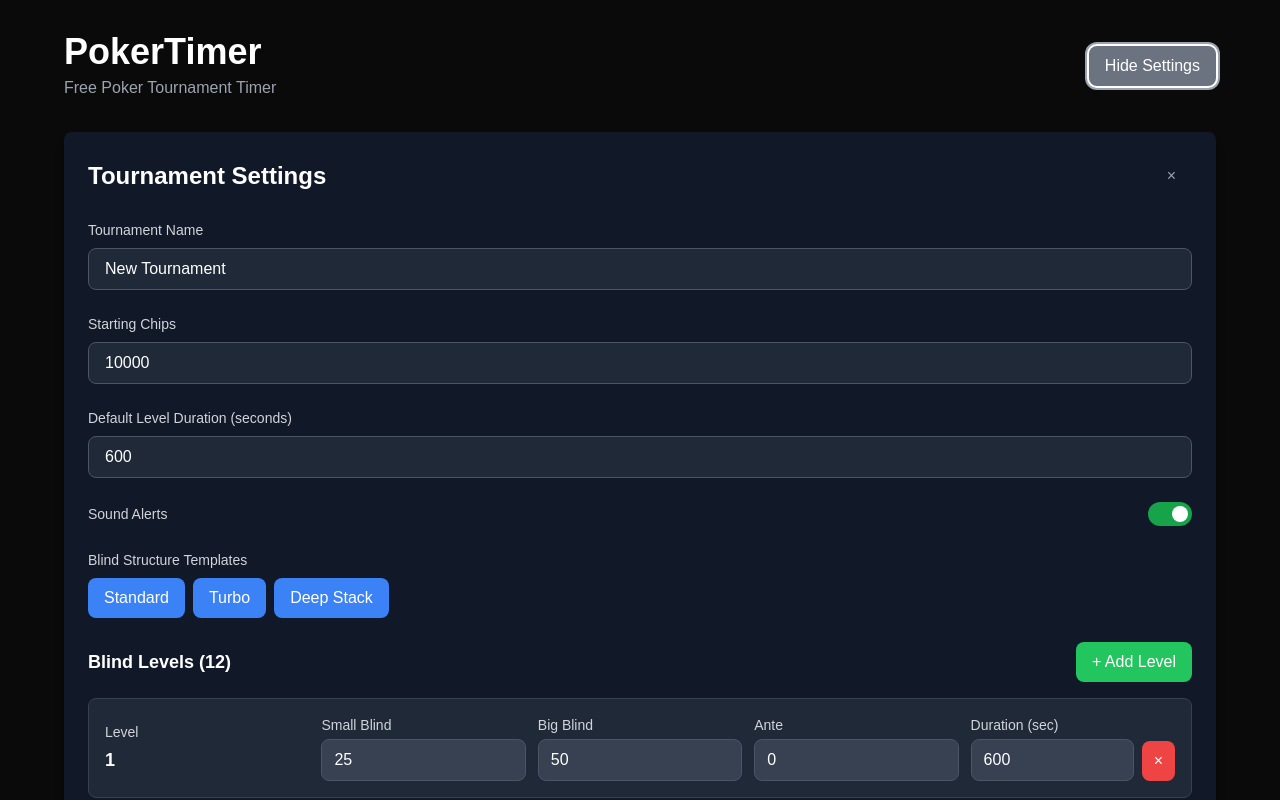
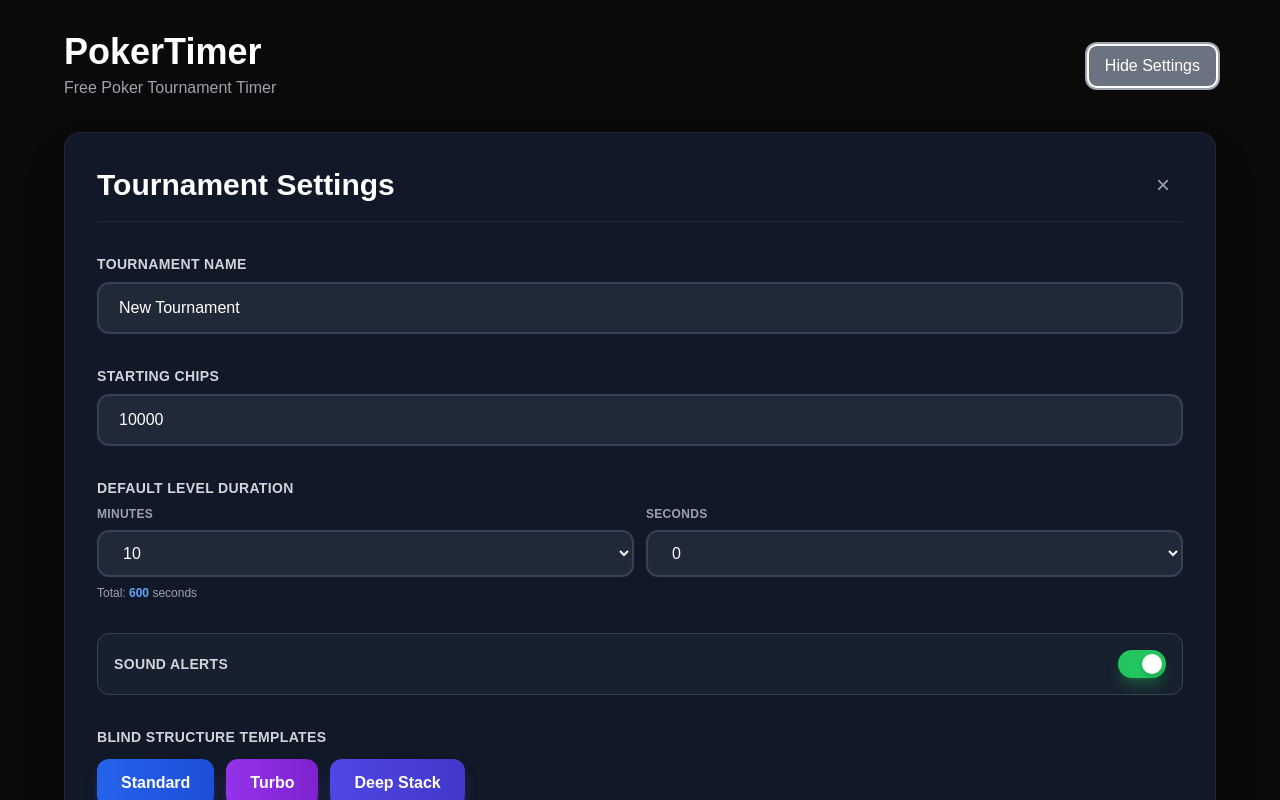
Before and after one commit to jipjab/4Poker, a Next.js app: page / in a window 1280 px wide. Both pictures are taken after a click on the button "Settings". Shown: the top 800 px of the page. Built offline with nearby package versions, Linux system fonts and the light colour scheme.

Commit message:
Changed the look of the form and fields

```diff
--- a/components/BlindLevelsEditor.tsx
+++ b/components/BlindLevelsEditor.tsx
@@ -1,7 +1,9 @@
 'use client'
 
-import { useState } from 'react'
+import { useState, useEffect } from 'react'
 import type { BlindLevel } from '@/lib/types'
+import { DurationPicker } from './DurationPicker'
+import { secondsToMinutesAndSeconds, minutesAndSecondsToSeconds } from '@/lib/timeHelpers'
 
 interface BlindLevelsEditorProps {
   blindLevels: BlindLevel[]
@@ -63,15 +65,15 @@ export const BlindLevelsEditor = ({
   }
 
   return (
-    <div className="space-y-4">
-      <div className="flex justify-between items-center">
-        <h3 className="text-lg font-semibold text-gray-900 dark:text-white">
-          Blind Levels ({levels.length})
+    <div className="space-y-6">
+      <div className="flex justify-between items-center pb-4 border-b border-gray-800">
+        <h3 className="text-xl font-bold text-white">
+          Blind Levels <span className="text-blue-400">({levels.length})</span>
         </h3>
         <button
           onClick={handleAddLevel}
           onKeyDown={(e) => handleKeyDown(e, handleAddLevel)}
-          className="px-4 py-2 bg-green-600 hover:bg-green-700 dark:bg-green-500 dark:hover:bg-green-600 text-white rounded-lg transition-colors focus:outline-none focus:ring-2 focus:ring-green-500 focus:ring-offset-2"
+          className="px-6 py-3 bg-gradient-to-r from-green-600 to-green-700 hover:from-green-500 hover:to-green-600 text-white rounded-xl font-semibold shadow-lg shadow-green-500/30 transition-all duration-200 hover:scale-105 focus:outline-none focus:ring-2 focus:ring-green-500 focus:ring-offset-2 focus:ring-offset-gray-900"
           aria-label="Add blind level"
           tabIndex={0}
         >
@@ -79,24 +81,24 @@ export const BlindLevelsEditor = ({
         </button>
       </div>
 
-      <div className="space-y-2 max-h-96 overflow-y-auto">
+      <div className="space-y-4 max-h-96 overflow-y-auto pr-2">
         {levels.map((level, index) => (
           <div
             key={index}
-            className="bg-gray-100 dark:bg-gray-800 rounded-lg p-4 border border-gray-300 dark:border-gray-700"
+            className="bg-gray-800/50 rounded-xl p-5 border-2 border-gray-700 hover:border-gray-600 transition-all duration-200 shadow-lg"
           >
-            <div className="grid grid-cols-2 md:grid-cols-5 gap-3 items-center">
+            <div className="grid grid-cols-2 md:grid-cols-5 gap-4 items-end">
               <div className="col-span-2 md:col-span-1">
-                <label className="block text-sm font-medium text-gray-700 dark:text-gray-300 mb-1">
+                <label className="block text-xs font-semibold text-gray-400 mb-2 uppercase tracking-wide">
                   Level
                 </label>
-                <div className="text-lg font-semibold text-gray-900 dark:text-white">
+                <div className="text-2xl font-bold text-blue-400 bg-gray-900 px-4 py-3 rounded-xl text-center">
                   {level.level}
                 </div>
               </div>
 
               <div>
-                <label className="block text-sm font-medium text-gray-700 dark:text-gray-300 mb-1">
+                <label className="block text-xs font-semibold text-gray-400 mb-2 uppercase tracking-wide">
                   Small Blind
                 </label>
                 <input
@@ -106,12 +108,12 @@ export const BlindLevelsEditor = ({
                   onChange={(e) =>
                     handleUpdateLevel(index, 'smallBlind', parseInt(e.target.value) || 1)
                   }
-                  className="w-full px-3 py-2 border border-gray-300 dark:border-gray-600 rounded-lg bg-white dark:bg-gray-700 text-gray-900 dark:text-white focus:outline-none focus:ring-2 focus:ring-blue-500"
+                  className="w-full px-4 py-3 bg-gray-900 border-2 border-gray-700 rounded-xl text-white focus:outline-none focus:border-blue-500 focus:ring-2 focus:ring-blue-500/20 transition-all duration-200 hover:border-gray-600"
                 />
               </div>
 
               <div>
-                <label className="block text-sm font-medium text-gray-700 dark:text-gray-300 mb-1">
+                <label className="block text-xs font-semibold text-gray-400 mb-2 uppercase tracking-wide">
                   Big Blind
                 </label>
                 <input
@@ -121,12 +123,12 @@ export const BlindLevelsEditor = ({
                   onChange={(e) =>
                     handleUpdateLevel(index, 'bigBlind', parseInt(e.target.value) || 1)
                   }
-                  className="w-full px-3 py-2 border border-gray-300 dark:border-gray-600 rounded-lg bg-white dark:bg-gray-700 text-gray-900 dark:text-white focus:outline-none focus:ring-2 focus:ring-blue-500"
+                  className="w-full px-4 py-3 bg-gray-900 border-2 border-gray-700 rounded-xl text-white focus:outline-none focus:border-blue-500 focus:ring-2 focus:ring-blue-500/20 transition-all duration-200 hover:border-gray-600"
                 />
               </div>
 
               <div>
-                <label className="block text-sm font-medium text-gray-700 dark:text-gray-300 mb-1">
+                <label className="block text-xs font-semibold text-gray-400 mb-2 uppercase tracking-wide">
                   Ante
                 </label>
                 <input
@@ -136,23 +138,27 @@ export const BlindLevelsEditor = ({
                   onChange={(e) =>
                     handleUpdateLevel(index, 'ante', parseInt(e.target.value) || 0)
                   }
-                  className="w-full px-3 py-2 border border-gray-300 dark:border-gray-600 rounded-lg bg-white dark:bg-gray-700 text-gray-900 dark:text-white focus:outline-none focus:ring-2 focus:ring-blue-500"
+                  className="w-full px-4 py-3 bg-gray-900 border-2 border-gray-700 rounded-xl text-white focus:outline-none focus:border-blue-500 focus:ring-2 focus:ring-blue-500/20 transition-all duration-200 hover:border-gray-600"
                 />
               </div>
 
-              <div className="flex items-end gap-2">
+              <div className="flex items-end gap-3">
                 <div className="flex-1">
-                  <label className="block text-sm font-medium text-gray-700 dark:text-gray-300 mb-1">
-                    Duration (sec)
+                  <label className="block text-xs font-semibold text-gray-400 mb-2 uppercase tracking-wide">
+                    Duration
                   </label>
-                  <input
-                    type="number"
-                    min="1"
-                    value={level.duration}
-                    onChange={(e) =>
-                      handleUpdateLevel(index, 'duration', parseInt(e.target.value) || 60)
-                    }
-                    className="w-full px-3 py-2 border border-gray-300 dark:border-gray-600 rounded-lg bg-white dark:bg-gray-700 text-gray-900 dark:text-white focus:outline-none focus:ring-2 focus:ring-blue-500"
+                  <DurationPicker
+                    minutes={secondsToMinutesAndSeconds(level.duration).minutes}
+                    seconds={secondsToMinutesAndSeconds(level.duration).seconds}
+                    onMinutesChange={(mins) => {
+                      const secs = secondsToMinutesAndSeconds(level.duration).seconds
+                      handleUpdateLevel(index, 'duration', minutesAndSecondsToSeconds(mins, secs))
+                    }}
+                    onSecondsChange={(secs) => {
+                      const mins = secondsToMinutesAndSeconds(level.duration).minutes
+                      handleUpdateLevel(index, 'duration', minutesAndSecondsToSeconds(mins, secs))
+                    }}
+                    compact={true}
                   />
                 </div>
 
@@ -160,7 +166,7 @@ export const BlindLevelsEditor = ({
                   <button
                     onClick={() => handleRemoveLevel(index)}
                     onKeyDown={(e) => handleKeyDown(e, () => handleRemoveLevel(index))}
-                    className="px-3 py-2 bg-red-600 hover:bg-red-700 dark:bg-red-500 dark:hover:bg-red-600 text-white rounded-lg transition-colors focus:outline-none focus:ring-2 focus:ring-red-500 focus:ring-offset-2"
+                    className="w-12 h-12 flex items-center justify-center bg-gradient-to-r from-red-600 to-red-700 hover:from-red-500 hover:to-red-600 text-white rounded-xl font-bold text-xl shadow-lg shadow-red-500/30 transition-all duration-200 hover:scale-110 focus:outline-none focus:ring-2 focus:ring-red-500 focus:ring-offset-2 focus:ring-offset-gray-900"
                     aria-label={`Remove level ${level.level}`}
                     tabIndex={0}
                   >
--- /dev/null
+++ b/components/DurationPicker.tsx
@@ -0,0 +1,112 @@
+'use client'
+
+interface DurationPickerProps {
+  minutes: number
+  seconds: number
+  onMinutesChange: (minutes: number) => void
+  onSecondsChange: (seconds: number) => void
+  compact?: boolean
+}
+
+export const DurationPicker = ({
+  minutes,
+  seconds,
+  onMinutesChange,
+  onSecondsChange,
+  compact = false,
+}: DurationPickerProps) => {
+  // Generate options for minutes (0-59)
+  const minuteOptions = Array.from({ length: 60 }, (_, i) => i)
+  const secondOptions = Array.from({ length: 60 }, (_, i) => i)
+
+  const handleKeyDown = (event: React.KeyboardEvent, action: () => void) => {
+    if (event.key === 'Enter' || event.key === ' ') {
+      event.preventDefault()
+      action()
+    }
+  }
+
+  const selectClass = compact
+    ? 'w-full px-3 py-2.5 bg-gray-800 border-2 border-gray-700 rounded-xl text-white text-sm cursor-pointer focus:outline-none focus:border-blue-500 focus:ring-2 focus:ring-blue-500/20 transition-all duration-200 hover:border-gray-600'
+    : 'w-full px-5 py-3 bg-gray-800 border-2 border-gray-700 rounded-xl text-white cursor-pointer focus:outline-none focus:border-blue-500 focus:ring-2 focus:ring-blue-500/20 transition-all duration-200 hover:border-gray-600'
+
+  if (compact) {
+    return (
+      <div className="grid grid-cols-2 gap-2">
+        <div>
+          <label className="block text-xs font-semibold text-gray-400 mb-2 uppercase tracking-wide">Min</label>
+          <select
+            value={minutes}
+            onChange={(e) => onMinutesChange(parseInt(e.target.value))}
+            onKeyDown={(e) => handleKeyDown(e, () => {})}
+            className={selectClass}
+            aria-label="Minutes"
+            tabIndex={0}
+          >
+            {minuteOptions.map((min) => (
+              <option key={min} value={min}>
+                {min}
+              </option>
+            ))}
+          </select>
+        </div>
+        <div>
+          <label className="block text-xs font-semibold text-gray-400 mb-2 uppercase tracking-wide">Sec</label>
+          <select
+            value={seconds}
+            onChange={(e) => onSecondsChange(parseInt(e.target.value))}
+            onKeyDown={(e) => handleKeyDown(e, () => {})}
+            className={selectClass}
+            aria-label="Seconds"
+            tabIndex={0}
+          >
+            {secondOptions.map((sec) => (
+              <option key={sec} value={sec}>
+                {sec}
+              </option>
+            ))}
+          </select>
+        </div>
+      </div>
+    )
+  }
+
+  return (
+    <div className="flex gap-3">
+      <div className="flex-1">
+        <label className="block text-xs font-semibold text-gray-400 mb-2 uppercase tracking-wide">Minutes</label>
+        <select
+          value={minutes}
+          onChange={(e) => onMinutesChange(parseInt(e.target.value))}
+          onKeyDown={(e) => handleKeyDown(e, () => {})}
+          className={selectClass}
+          aria-label="Minutes"
+          tabIndex={0}
+        >
+          {minuteOptions.map((min) => (
+            <option key={min} value={min}>
+              {min}
+            </option>
+          ))}
+        </select>
+      </div>
+      <div className="flex-1">
+        <label className="block text-xs font-semibold text-gray-400 mb-2 uppercase tracking-wide">Seconds</label>
+        <select
+          value={seconds}
+          onChange={(e) => onSecondsChange(parseInt(e.target.value))}
+          onKeyDown={(e) => handleKeyDown(e, () => {})}
+          className={selectClass}
+          aria-label="Seconds"
+          tabIndex={0}
+        >
+          {secondOptions.map((sec) => (
+            <option key={sec} value={sec}>
+              {sec}
+            </option>
+          ))}
+        </select>
+      </div>
+    </div>
+  )
+}
--- a/components/TournamentSettings.tsx
+++ b/components/TournamentSettings.tsx
@@ -1,8 +1,10 @@
 'use client'
 
-import { useState, useEffect } from 'react'
+import { useState, useEffect, useRef } from 'react'
 import type { TournamentConfig } from '@/lib/types'
 import { BlindLevelsEditor } from './BlindLevelsEditor'
+import { DurationPicker } from './DurationPicker'
+import { secondsToMinutesAndSeconds, minutesAndSecondsToSeconds } from '@/lib/timeHelpers'
 import {
   defaultTournamentConfig,
   createDefaultBlindStructure,
@@ -22,18 +24,40 @@ export const TournamentSettings = ({ config, onSave, onClose }: TournamentSettin
   const [localConfig, setLocalConfig] = useState<TournamentConfig>(config)
   const [errors, setErrors] = useState<string[]>([])
   const [showSavedConfigs, setShowSavedConfigs] = useState(false)
+  const isInitialMount = useRef(true)
+
+  // Convert default duration to minutes and seconds
+  const initialDurationParts = secondsToMinutesAndSeconds(config.defaultLevelDuration)
+  const [defaultMinutes, setDefaultMinutes] = useState(initialDurationParts.minutes)
+  const [defaultSeconds, setDefaultSeconds] = useState(initialDurationParts.seconds)
+
+  const handleUpdate = (updates: Partial<TournamentConfig>) => {
+    setLocalConfig((prev) => ({ ...prev, ...updates }))
+    setErrors([])
+  }
 
   useEffect(() => {
     const saved = loadCurrentTournament()
     if (saved) {
       setLocalConfig(saved)
+      const durationParts = secondsToMinutesAndSeconds(saved.defaultLevelDuration)
+      setDefaultMinutes(durationParts.minutes)
+      setDefaultSeconds(durationParts.seconds)
     }
+    isInitialMount.current = false
   }, [])
 
-  const handleUpdate = (updates: Partial<TournamentConfig>) => {
-    setLocalConfig((prev) => ({ ...prev, ...updates }))
-    setErrors([])
-  }
+  // Update duration when minutes or seconds change (skip on initial mount)
+  useEffect(() => {
+    if (isInitialMount.current) {
+      return
+    }
+    const totalSeconds = minutesAndSecondsToSeconds(defaultMinutes, defaultSeconds)
+    if (totalSeconds > 0 && totalSeconds !== localConfig.defaultLevelDuration) {
+      handleUpdate({ defaultLevelDuration: totalSeconds })
+    }
+    // eslint-disable-next-line react-hooks/exhaustive-deps
+  }, [defaultMinutes, defaultSeconds])
 
   const handleSave = () => {
     const validation = validateTournamentConfig(localConfig)
@@ -73,50 +97,50 @@ export const TournamentSettings = ({ config, onSave, onClose }: TournamentSettin
   const savedConfigs = getAllTournamentConfigs()
 
   return (
-    <div className="space-y-6 bg-white dark:bg-gray-900 p-6 rounded-lg shadow-lg">
-      <div className="flex justify-between items-center">
-        <h2 className="text-2xl font-bold text-gray-900 dark:text-white">Tournament Settings</h2>
+    <div className="space-y-8 bg-gray-900 p-8 rounded-2xl shadow-2xl border border-gray-800">
+      <div className="flex justify-between items-center pb-4 border-b border-gray-800">
+        <h2 className="text-3xl font-bold text-white">Tournament Settings</h2>
         {onClose && (
           <button
             onClick={onClose}
             onKeyDown={(e) => handleKeyDown(e, onClose)}
-            className="px-4 py-2 text-gray-600 dark:text-gray-400 hover:text-gray-900 dark:hover:text-white"
+            className="w-10 h-10 flex items-center justify-center text-gray-400 hover:text-white hover:bg-gray-800 rounded-lg transition-all duration-200"
             aria-label="Close settings"
             tabIndex={0}
           >
-            ×
+            <span className="text-2xl">×</span>
           </button>
         )}
       </div>
 
       {/* Error Display */}
       {errors.length > 0 && (
-        <div className="bg-red-100 dark:bg-red-900/30 border border-red-400 dark:border-red-700 rounded-lg p-4">
-          <ul className="list-disc list-inside text-red-800 dark:text-red-300 space-y-1">
+        <div className="bg-red-900/30 border-2 border-red-700/50 rounded-xl p-5 backdrop-blur-sm">
+          <ul className="list-disc list-inside text-red-300 space-y-2 text-sm">
             {errors.map((error, index) => (
-              <li key={index}>{error}</li>
+              <li key={index} className="font-medium">{error}</li>
             ))}
           </ul>
         </div>
       )}
 
       {/* Tournament Name */}
-      <div>
-        <label className="block text-sm font-medium text-gray-700 dark:text-gray-300 mb-2">
+      <div className="space-y-2">
+        <label className="block text-sm font-semibold text-gray-300 uppercase tracking-wide">
           Tournament Name
         </label>
         <input
           type="text"
           value={localConfig.name}
           onChange={(e) => handleUpdate({ name: e.target.value })}
-          className="w-full px-4 py-2 border border-gray-300 dark:border-gray-600 rounded-lg bg-white dark:bg-gray-800 text-gray-900 dark:text-white focus:outline-none focus:ring-2 focus:ring-blue-500"
+          className="w-full px-5 py-3 bg-gray-800 border-2 border-gray-700 rounded-xl text-white placeholder-gray-500 focus:outline-none focus:border-blue-500 focus:ring-2 focus:ring-blue-500/20 transition-all duration-200"
           placeholder="Enter tournament name"
         />
       </div>
 
       {/* Starting Chips */}
-      <div>
-        <label className="block text-sm font-medium text-gray-700 dark:text-gray-300 mb-2">
+      <div className="space-y-2">
+        <label className="block text-sm font-semibold text-gray-300 uppercase tracking-wide">
           Starting Chips
         </label>
         <input
@@ -124,29 +148,30 @@ export const TournamentSettings = ({ config, onSave, onClose }: TournamentSettin
           min="1"
           value={localConfig.startingChips}
           onChange={(e) => handleUpdate({ startingChips: parseInt(e.target.value) || 1000 })}
-          className="w-full px-4 py-2 border border-gray-300 dark:border-gray-600 rounded-lg bg-white dark:bg-gray-800 text-gray-900 dark:text-white focus:outline-none focus:ring-2 focus:ring-blue-500"
+          className="w-full px-5 py-3 bg-gray-800 border-2 border-gray-700 rounded-xl text-white focus:outline-none focus:border-blue-500 focus:ring-2 focus:ring-blue-500/20 transition-all duration-200"
         />
       </div>
 
       {/* Default Level Duration */}
-      <div>
-        <label className="block text-sm font-medium text-gray-700 dark:text-gray-300 mb-2">
-          Default Level Duration (seconds)
+      <div className="space-y-2">
+        <label className="block text-sm font-semibold text-gray-300 uppercase tracking-wide">
+          Default Level Duration
         </label>
-        <input
-          type="number"
-          min="1"
-          value={localConfig.defaultLevelDuration}
-          onChange={(e) =>
-            handleUpdate({ defaultLevelDuration: parseInt(e.target.value) || 600 })
-          }
-          className="w-full px-4 py-2 border border-gray-300 dark:border-gray-600 rounded-lg bg-white dark:bg-gray-800 text-gray-900 dark:text-white focus:outline-none focus:ring-2 focus:ring-blue-500"
+        <DurationPicker
+          minutes={defaultMinutes}
+          seconds={defaultSeconds}
+          onMinutesChange={(mins) => setDefaultMinutes(mins)}
+          onSecondsChange={(secs) => setDefaultSeconds(secs)}
+          compact={false}
         />
+        <p className="text-xs text-gray-400 mt-2">
+          Total: <span className="font-semibold text-blue-400">{minutesAndSecondsToSeconds(defaultMinutes, defaultSeconds)}</span> seconds
+        </p>
       </div>
 
       {/* Sound Alerts Toggle */}
-      <div className="flex items-center justify-between">
-        <label className="text-sm font-medium text-gray-700 dark:text-gray-300">
+      <div className="flex items-center justify-between p-4 bg-gray-800/50 rounded-xl border border-gray-700">
+        <label className="text-sm font-semibold text-gray-300 uppercase tracking-wide">
           Sound Alerts
         </label>
         <button
@@ -154,16 +179,16 @@ export const TournamentSettings = ({ config, onSave, onClose }: TournamentSettin
           onKeyDown={(e) =>
             handleKeyDown(e, () => handleUpdate({ soundAlertsEnabled: !localConfig.soundAlertsEnabled }))
           }
-          className={`relative inline-flex h-6 w-11 items-center rounded-full transition-colors focus:outline-none focus:ring-2 focus:ring-blue-500 focus:ring-offset-2 ${
+          className={`relative inline-flex h-7 w-12 items-center rounded-full transition-all duration-300 focus:outline-none focus:ring-2 focus:ring-blue-500 focus:ring-offset-2 focus:ring-offset-gray-900 ${
             localConfig.soundAlertsEnabled
-              ? 'bg-green-600'
-              : 'bg-gray-300 dark:bg-gray-600'
+              ? 'bg-green-500 shadow-lg shadow-green-500/30'
+              : 'bg-gray-700'
           }`}
           aria-label="Toggle sound alerts"
           tabIndex={0}
         >
           <span
-            className={`inline-block h-4 w-4 transform rounded-full bg-white transition-transform ${
+            className={`inline-block h-5 w-5 transform rounded-full bg-white shadow-md transition-all duration-300 ${
               localConfig.soundAlertsEnabled ? 'translate-x-6' : 'translate-x-1'
             }`}
           />
@@ -171,15 +196,15 @@ export const TournamentSettings = ({ config, onSave, onClose }: TournamentSettin
       </div>
 
       {/* Blind Structure Templates */}
-      <div>
-        <label className="block text-sm font-medium text-gray-700 dark:text-gray-300 mb-2">
+      <div className="space-y-3">
+        <label className="block text-sm font-semibold text-gray-300 uppercase tracking-wide">
           Blind Structure Templates
         </label>
-        <div className="flex gap-2 flex-wrap">
+        <div className="flex gap-3 flex-wrap">
           <button
             onClick={() => handleLoadTemplate('default')}
             onKeyDown={(e) => handleKeyDown(e, () => handleLoadTemplate('default'))}
-            className="px-4 py-2 bg-blue-600 hover:bg-blue-700 dark:bg-blue-500 dark:hover:bg-blue-600 text-white rounded-lg transition-colors focus:outline-none focus:ring-2 focus:ring-blue-500 focus:ring-offset-2"
+            className="px-6 py-3 bg-gradient-to-r from-blue-600 to-blue-700 hover:from-blue-500 hover:to-blue-600 text-white rounded-xl font-semibold shadow-lg shadow-blue-500/30 transition-all duration-200 hover:scale-105 focus:outline-none focus:ring-2 focus:ring-blue-500 focus:ring-offset-2 focus:ring-offset-gray-900"
             tabIndex={0}
           >
             Standard
@@ -187,7 +212,7 @@ export const TournamentSettings = ({ config, onSave, onClose }: TournamentSettin
           <button
             onClick={() => handleLoadTemplate('turbo')}
             onKeyDown={(e) => handleKeyDown(e, () => handleLoadTemplate('turbo'))}
-            className="px-4 py-2 bg-blue-600 hover:bg-blue-700 dark:bg-blue-500 dark:hover:bg-blue-600 text-white rounded-lg transition-colors focus:outline-none focus:ring-2 focus:ring-blue-500 focus:ring-offset-2"
+            className="px-6 py-3 bg-gradient-to-r from-purple-600 to-purple-700 hover:from-purple-500 hover:to-purple-600 text-white rounded-xl font-semibold shadow-lg shadow-purple-500/30 transition-all duration-200 hover:scale-105 focus:outline-none focus:ring-2 focus:ring-purple-500 focus:ring-offset-2 focus:ring-offset-gray-900"
             tabIndex={0}
           >
             Turbo
@@ -195,7 +220,7 @@ export const TournamentSettings = ({ config, onSave, onClose }: TournamentSettin
           <button
             onClick={() => handleLoadTemplate('deepstack')}
             onKeyDown={(e) => handleKeyDown(e, () => handleLoadTemplate('deepstack'))}
-            className="px-4 py-2 bg-blue-600 hover:bg-blue-700 dark:bg-blue-500 dark:hover:bg-blue-600 text-white rounded-lg transition-colors focus:outline-none focus:ring-2 focus:ring-blue-500 focus:ring-offset-2"
+            className="px-6 py-3 bg-gradient-to-r from-indigo-600 to-indigo-700 hover:from-indigo-500 hover:to-indigo-600 text-white rounded-xl font-semibold shadow-lg shadow-indigo-500/30 transition-all duration-200 hover:scale-105 focus:outline-none focus:ring-2 focus:ring-indigo-500 focus:ring-offset-2 focus:ring-offset-gray-900"
             tabIndex={0}
           >
             Deep Stack
@@ -211,11 +236,11 @@ export const TournamentSettings = ({ config, onSave, onClose }: TournamentSettin
       />
 
       {/* Save Button */}
-      <div className="flex gap-3">
+      <div className="flex gap-3 pt-4 border-t border-gray-800">
         <button
           onClick={handleSave}
           onKeyDown={(e) => handleKeyDown(e, handleSave)}
-          className="flex-1 px-6 py-3 bg-green-600 hover:bg-green-700 dark:bg-green-500 dark:hover:bg-green-600 text-white font-semibold rounded-lg shadow-lg transition-colors focus:outline-none focus:ring-2 focus:ring-green-500 focus:ring-offset-2"
+          className="flex-1 px-8 py-4 bg-gradient-to-r from-green-600 to-green-700 hover:from-green-500 hover:to-green-600 text-white font-bold rounded-xl shadow-xl shadow-green-500/30 transition-all duration-200 hover:scale-105 focus:outline-none focus:ring-2 focus:ring-green-500 focus:ring-offset-2 focus:ring-offset-gray-900"
           aria-label="Save tournament settings"
           tabIndex={0}
         >
--- /dev/null
+++ b/lib/timeHelpers.ts
@@ -0,0 +1,20 @@
+/**
+ * Helper functions for converting between seconds and minutes/seconds format
+ */
+
+/**
+ * Convert seconds to minutes and seconds
+ */
+export const secondsToMinutesAndSeconds = (seconds: number): { minutes: number; seconds: number } => {
+  return {
+    minutes: Math.floor(seconds / 60),
+    seconds: seconds % 60,
+  }
+}
+
+/**
+ * Convert minutes and seconds to total seconds
+ */
+export const minutesAndSecondsToSeconds = (minutes: number, seconds: number): number => {
+  return minutes * 60 + seconds
+}
```
